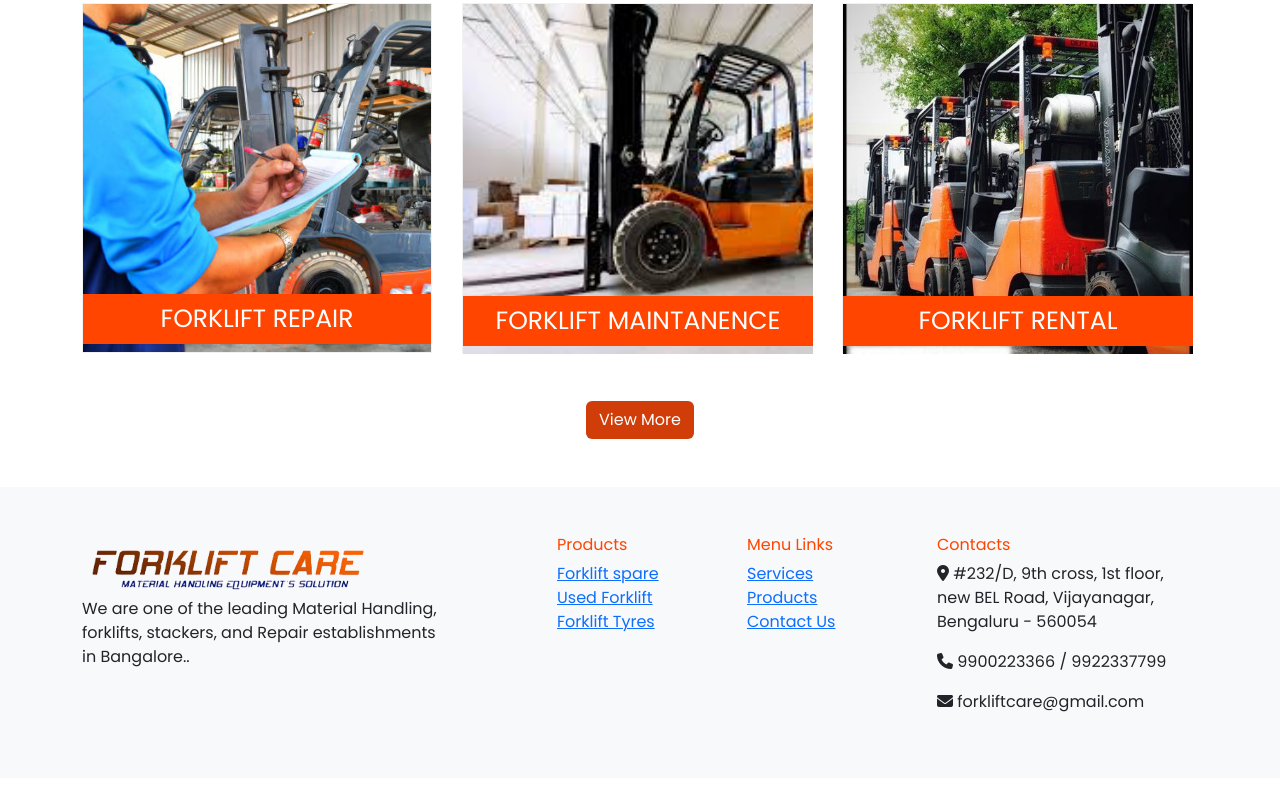
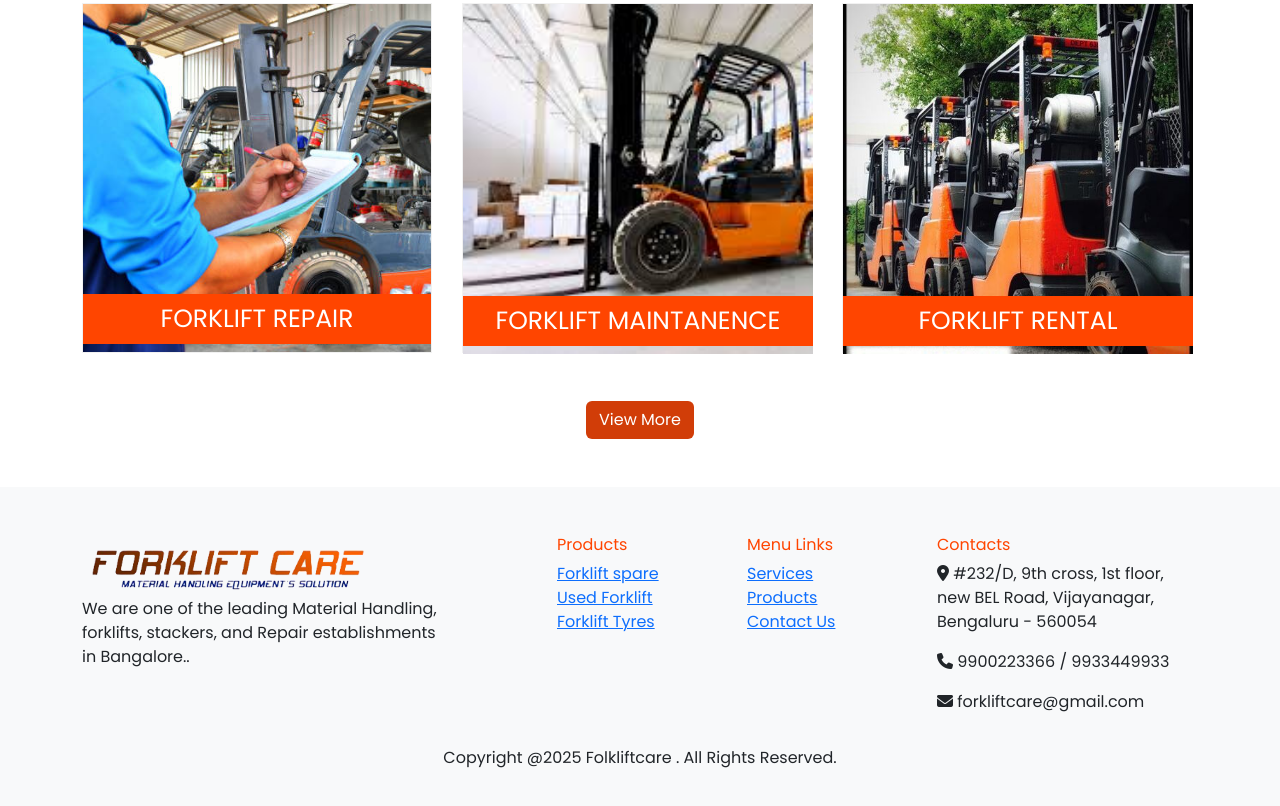
Before and after one commit to mahi5025/froklift, a plain HTML site: page index.html in a window 1280 px wide. Shown: the part 1899-2705 px from the top of the page. Before the commit the page ends 2677 px from the top, so only its background shows below. Drawn offline with nearby package versions, Linux system fonts and the light colour scheme.

Commit message:
Add files via upload

```diff
--- a/index.html
+++ b/index.html
@@ -251,10 +251,14 @@ Bengaluru - 560054
               </p>
               <p><i class="fa-solid fa-phone"></i>
               <span>9900223366</span> /
-              <span>9922337799</span>
+              <span>9933449933</span>
               </p>
               <p><i class="fa-solid fa-envelope"></i>
               forkliftcare@gmail.com</p>
+            </div>
+
+            <div class="col-md-12 pt-3 text-center">
+              <p>Copyright @2025 Folkliftcare . All Rights Reserved.</p>
             </div>
           </div>
          </div>
```
